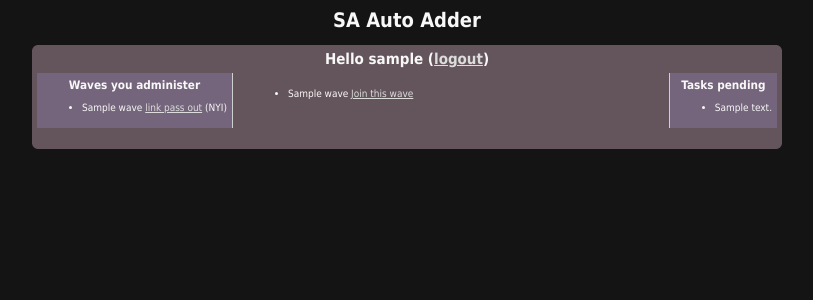
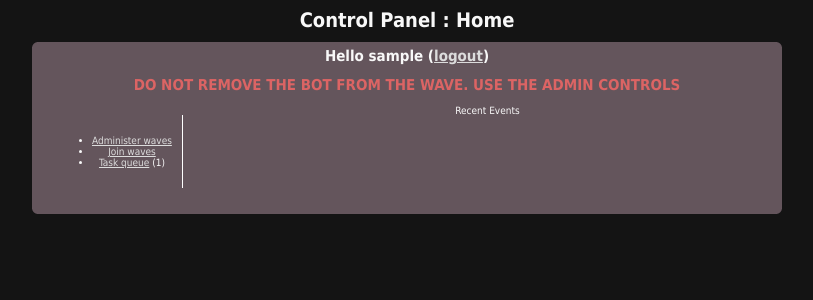
Before and after one commit to zeebo/sa-auto-adder, a Python web app: template webinterface/templates/panel.html in a window 1280 px wide. Shown: the top 300 px of the page, without its empty margins (233-1046 px from the left). Run offline with Jinja, Linux system fonts and the light colour scheme; the template is opened without the code that fills it: most values are stand-ins (such as "Sample title", 1, 10 or a date in 2020).

Commit message:
some interface update

```diff
--- a/webinterface/templates/panel.html
+++ b/webinterface/templates/panel.html
@@ -1,7 +1,7 @@
 <head>
 	<link rel="stylesheet" href="/assets/main.css" type="text/css" media="screen" title="no title" charset="utf-8">
 </head>
-<h1>SA Auto Adder</h1>
+<h1 class="title">Control Panel : Home</h1>
 <div class="main_div">
   <b class="spiffy">
   <b class="spiffy1"><b></b></b>
@@ -10,44 +10,17 @@
   <b class="spiffy4"></b>
   <b class="spiffy5"></b></b>
   <div class="spiffyfg">
-      <h2>Hello {{username}} (<a href="/logout">logout</a>)</h2>
-      <div class="admin_wave_list">
-          <h3>Waves you administer</h3>
+      <h2>Hello {{username}} (<a href="/logout">logout</a>)</h2><br>
+      <h2 class="error">DO NOT REMOVE THE BOT FROM THE WAVE. USE THE ADMIN CONTROLS</h2><br>
+      <div class="links">
           <ul>
-              {% if admin_waves %}
-              {% for wave in admin_waves %}
-              <li>
-                  <span class="wave_title">{{wave.title}}</span>
-                  <span class="wave_link"><a href="{{wave.link}}">link pass out</a></span>
-                  <span class="new_posts">(NYI)</span>
-              </li>
-              {% endfor %}
-              {% else %}
-              <li><span class="wave_empty">None</span></li>
-              {% endif %}
+              <li><a href="/panel/admin">Administer waves</a></li>
+              <li><a href="/panel/waves">Join waves</a></li>
+              <li><a href="/panel/queue">Task queue</a> ({{tasks|length}})</li>
           </ul>
       </div>
-      <div class="wave_list">
-          <ul>
-          {% for wave in waves %}
-            <li>
-                <span class="wave_title">{{wave.title}}</span>
-                <span class="wave_link"><a href="{{wave.link}}">Join this wave</a></span>
-            </li>
-          {% endfor %}
-          </ul>
-      </div>
-      <div class="task_queue">
-          <h3>Tasks pending</h3>
-          <ul>
-              {% if tasks %}
-              {% for task in tasks %}
-              <li><span class="task">{{task.text}}</span></li>
-              {% endfor %}
-              {% else %}
-              <li><span class="task">None</span></li>
-              {% endif %}
-          </ul>
+      <div class="events">
+          Recent Events
       </div>
       <div class="footer">&nbsp;</div>
   </div>
--- a/webinterface/web_assets/main.css
+++ b/webinterface/web_assets/main.css
@@ -1,28 +1,17 @@
-.admin_wave_list {
-  background-color: #74657C;
+.title {
+  margin-bottom: 10px;
+}
+.links {
   float: left;
-  border-right: 1px solid #D0D0D0;
-  margin: .5em;
-  padding: .5em;
+  border-right: 1px solid white;
+  margin: 1em;
+  padding: 1em;
 }
-
-.wave_list {
-  float: left;
-  margin: .5em;
-  padding: .5em;
+.footer {
+  clear: both;
 }
-
-
-.task_queue {
-  background-color: #74657C;
-  float: right;
-  border-left: 1px solid #D0D0D0;
-  margin: .5em;
-  padding: .5em;
-}
-
-.footer {
-  clear:both;
+.links ul {
+  display: block;
 }
 
 body {
@@ -37,6 +26,10 @@ a {
 }
 .error {
   color: rgb(220,100,100);
+  font-weight: bold;
+}
+.info {
+  color: rgb(100,100,220);
   font-weight: bold;
 }
 .main_div {
@@ -111,4 +104,4 @@ div.form_div {
   border-left:1px solid #50444a;
   border-right:1px solid #50444a}
 .spiffyfg{background:#64555C}
-.spiffyfg h2,h3 { margin: 0; }
+.spiffyfg h2,h3,h1 { margin: 0px; }
```
Also changed, not shown: webinterface/templates/create.html (+4 -4 lines), webinterface/templates/main.html (+4 -4 lines).
